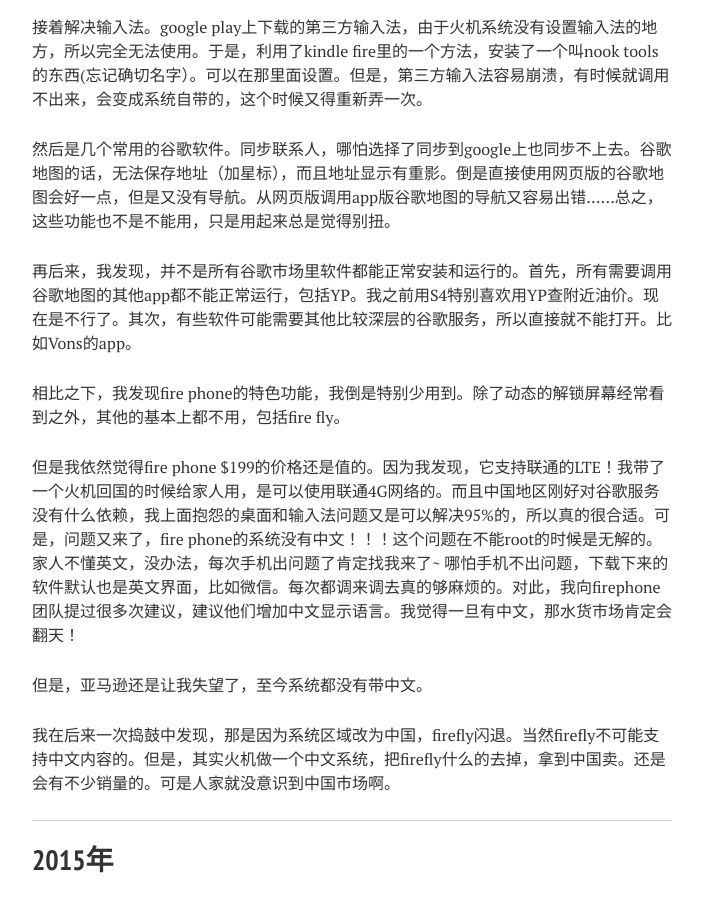
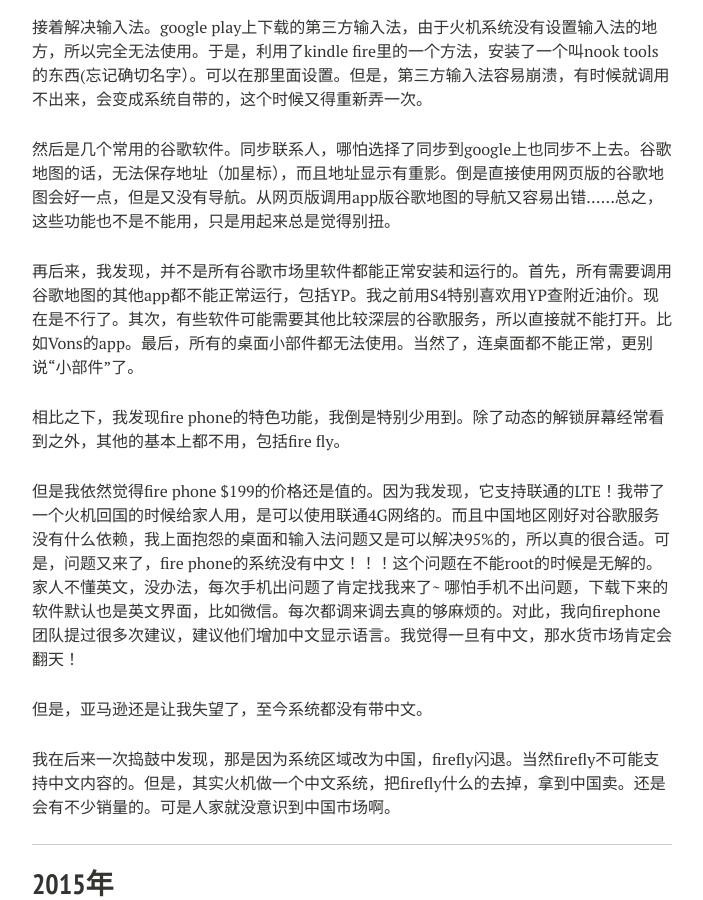
Before and after one commit to yinping4256/old.yinping4256.github.io, a Jekyll site: the page built from _posts/cn/2015-09-19-fire-phone.markdown, in a window 1280 px wide and 900 px high, scrolled down 8371 px. Shown: the whole window, without its empty margins (288-991 px from the left). Built offline with Jekyll 4.4.1, drawn with Linux system fonts in a browser that asks for light colours; nearby versions of some CDN libraries; comment, search, counter and statistics services are not loaded.

Commit message:
modified fire phone

```diff
--- a/_posts/cn/2015-09-19-fire-phone.markdown
+++ b/_posts/cn/2015-09-19-fire-phone.markdown
@@ -124,7 +124,7 @@
 
 然后是几个常用的谷歌软件。同步联系人，哪怕选择了同步到google上也同步不上去。谷歌地图的话，无法保存地址（加星标），而且地址显示有重影。倒是直接使用网页版的谷歌地图会好一点，但是又没有导航。从网页版调用app版谷歌地图的导航又容易出错……总之，这些功能也不是不能用，只是用起来总是觉得别扭。
 
-再后来，我发现，并不是所有谷歌市场里软件都能正常安装和运行的。首先，所有需要调用谷歌地图的其他app都不能正常运行，包括YP。我之前用S4特别喜欢用YP查附近油价。现在是不行了。其次，有些软件可能需要其他比较深层的谷歌服务，所以直接就不能打开。比如Vons的app。
+再后来，我发现，并不是所有谷歌市场里软件都能正常安装和运行的。首先，所有需要调用谷歌地图的其他app都不能正常运行，包括YP。我之前用S4特别喜欢用YP查附近油价。现在是不行了。其次，有些软件可能需要其他比较深层的谷歌服务，所以直接就不能打开。比如Vons的app。最后，所有的桌面小部件都无法使用。当然了，连桌面都不能正常，更别说“小部件”了。
 
 相比之下，我发现fire phone的特色功能，我倒是特别少用到。除了动态的解锁屏幕经常看到之外，其他的基本上都不用，包括fire fly。
 
```
